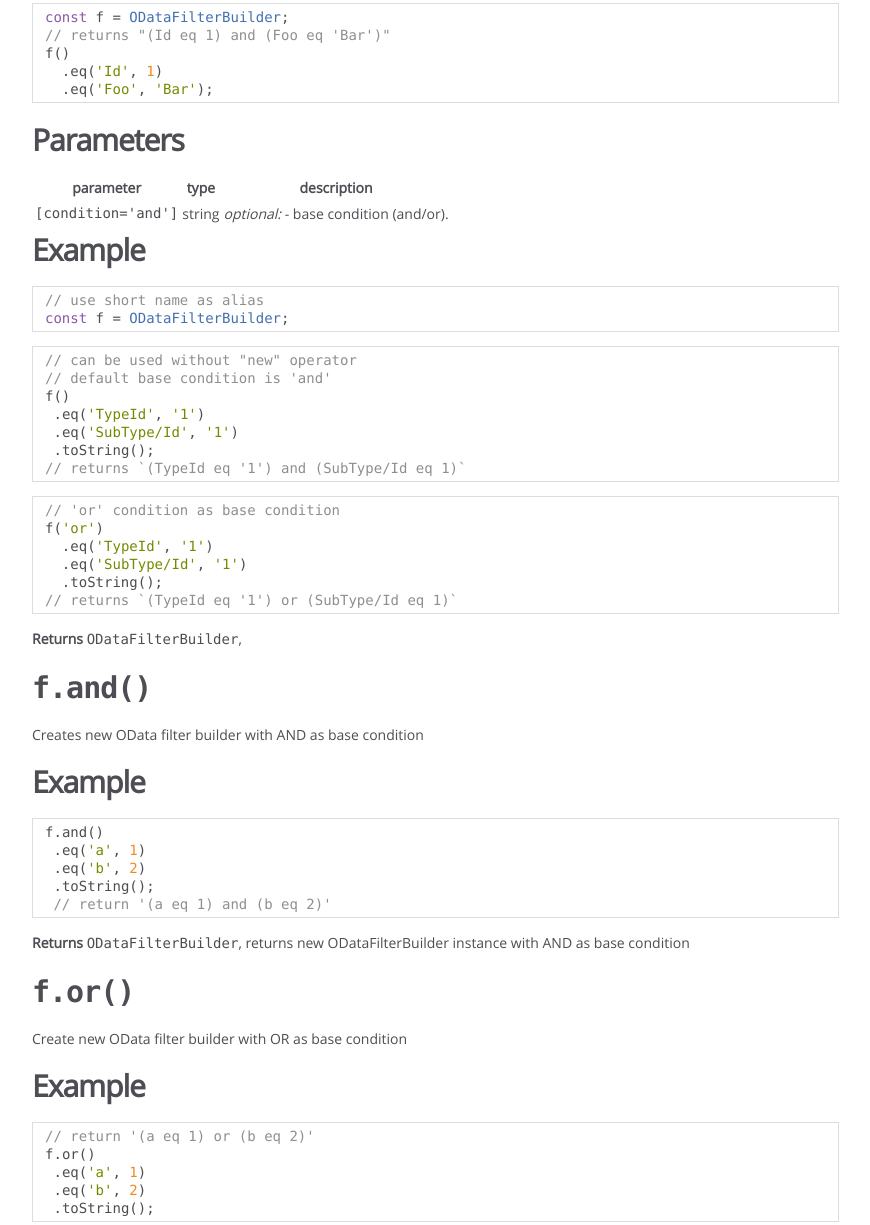
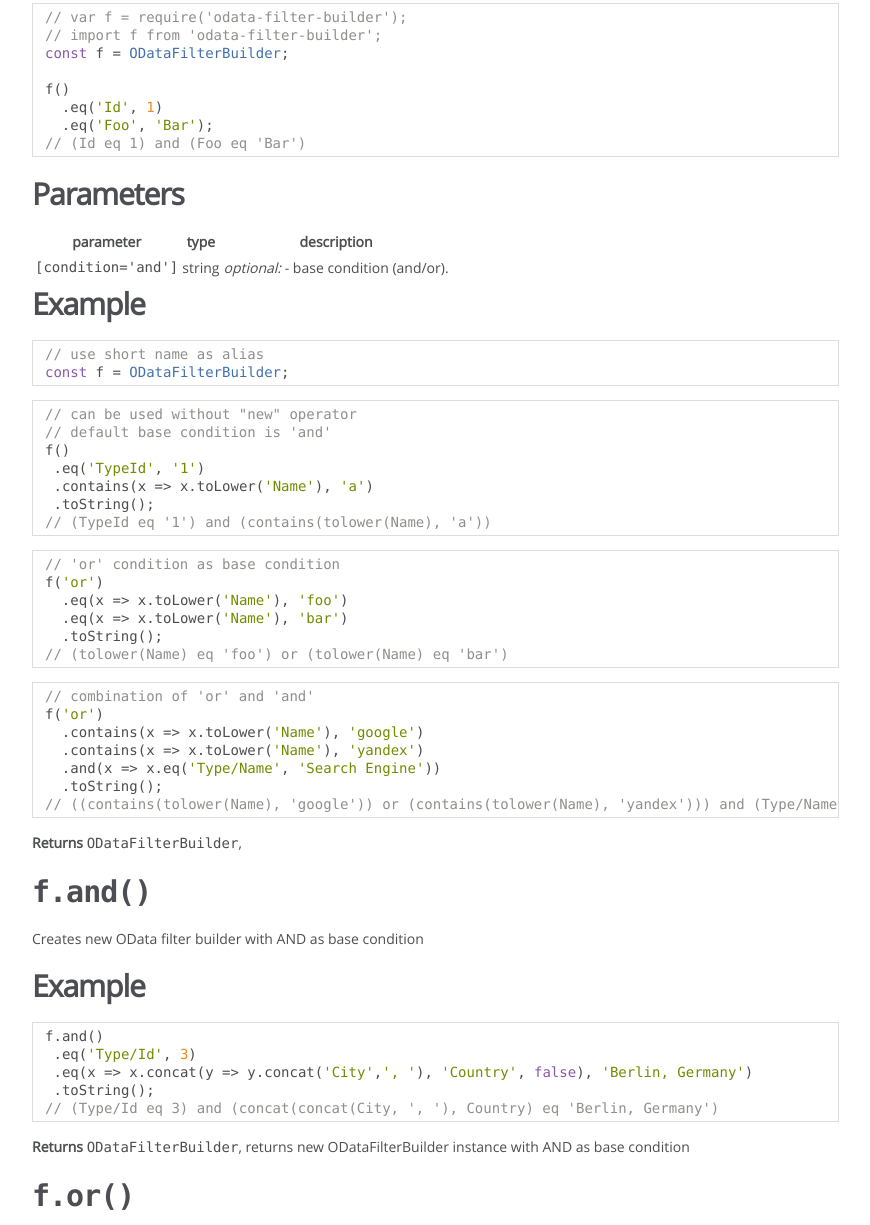
Before and after one commit to bodia-uz/odata-filter-builder, a website: page jsdoc/index.html in a window 1280 px wide. Shown: the part 491-1716 px from the top of the page, without its empty margins (0-870 px from the left). Drawn offline with Linux system fonts and the light colour scheme.

Commit message:
Update README and package info

```diff
--- a/jsdoc/index.html
+++ b/jsdoc/index.html
@@ -51,11 +51,14 @@
 <h3><code>ODataFilterBuilder([condition='and'])</code></h3><p>Creates a new ODataFilterBuilder instance.
 Can be userd without &quot;new&quot; operator.</p>
 <p>Use short name as alias.</p>
-<pre class="prettyprint source lang-js"><code>const f = ODataFilterBuilder;
-// returns &quot;(Id eq 1) and (Foo eq 'Bar')&quot;
+<pre class="prettyprint source lang-js"><code>// var f = require('odata-filter-builder');
+// import f from 'odata-filter-builder';
+const f = ODataFilterBuilder;
+
 f()
   .eq('Id', 1)
-  .eq('Foo', 'Bar');</code></pre><h3>Parameters</h3><table>
+  .eq('Foo', 'Bar');
+// (Id eq 1) and (Foo eq 'Bar')</code></pre><h3>Parameters</h3><table>
 <thead>
 <tr>
 <th>parameter</th>
@@ -76,20 +79,26 @@ const f = ODataFilterBuilder;</code></pre><pre class="prettyprint source lang-js
 // default base condition is 'and'
 f()
  .eq('TypeId', '1')
- .eq('SubType/Id', '1')
+ .contains(x => x.toLower('Name'), 'a')
  .toString();
-// returns `(TypeId eq '1') and (SubType/Id eq 1)`</code></pre><pre class="prettyprint source lang-js"><code>// 'or' condition as base condition
+// (TypeId eq '1') and (contains(tolower(Name), 'a'))</code></pre><pre class="prettyprint source lang-js"><code>// 'or' condition as base condition
 f('or')
-  .eq('TypeId', '1')
-  .eq('SubType/Id', '1')
+  .eq(x => x.toLower('Name'), 'foo')
+  .eq(x => x.toLower('Name'), 'bar')
   .toString();
-// returns `(TypeId eq '1') or (SubType/Id eq 1)`</code></pre><p><strong>Returns</strong> <code>ODataFilterBuilder</code>, </p>
+// (tolower(Name) eq 'foo') or (tolower(Name) eq 'bar')</code></pre><pre class="prettyprint source lang-js"><code>// combination of 'or' and 'and'
+f('or')
+  .contains(x => x.toLower('Name'), 'google')
+  .contains(x => x.toLower('Name'), 'yandex')
+  .and(x => x.eq('Type/Name', 'Search Engine'))
+  .toString();
+// ((contains(tolower(Name), 'google')) or (contains(tolower(Name), 'yandex'))) and (Type/Name eq 'Search Engine')</code></pre><p><strong>Returns</strong> <code>ODataFilterBuilder</code>, </p>
 <h3><code>f.and()</code></h3><p>Creates new OData filter builder with AND as base condition</p>
 <h3>Example</h3><pre class="prettyprint source lang-js"><code>f.and()
- .eq('a', 1)
- .eq('b', 2)
+ .eq('Type/Id', 3)
+ .eq(x => x.concat(y => y.concat('City',', '), 'Country', false), 'Berlin, Germany')
  .toString();
- // return '(a eq 1) and (b eq 2)'</code></pre><p><strong>Returns</strong> <code>ODataFilterBuilder</code>, returns new ODataFilterBuilder instance with AND as base condition</p>
+// (Type/Id eq 3) and (concat(concat(City, ', '), Country) eq 'Berlin, Germany')</code></pre><p><strong>Returns</strong> <code>ODataFilterBuilder</code>, returns new ODataFilterBuilder instance with AND as base condition</p>
 <h3><code>f.or()</code></h3><p>Create new OData filter builder with OR as base condition</p>
 <h3>Example</h3><pre class="prettyprint source lang-js"><code>// return '(a eq 1) or (b eq 2)'
 f.or()
@@ -120,7 +129,7 @@ $ npm run lint</code></pre><h2>Bild</h2><pre class="prettyprint source lang-sh">
 <br class="clear">
 
 <footer>
-    Documentation generated by <a href="https://github.com/jsdoc3/jsdoc">JSDoc 3.4.0</a> on Sun Mar 20 2016 22:12:53 GMT+0200 (EET)
+    Documentation generated by <a href="https://github.com/jsdoc3/jsdoc">JSDoc 3.4.0</a> on Sun Mar 20 2016 23:09:33 GMT+0200 (EET)
 </footer>
 
 <script> prettyPrint(); </script>
--- a/package.json
+++ b/package.json
@@ -4,6 +4,10 @@
   "description": "OData Filter Builder",
   "main": "lib/index.js",
   "jsnext:main": "src/ODataFilterBuilder.js",
+  "repository": {
+    "type": "git",
+    "url": "https://github.com/bodia-uz/odata-filter-builder.git"
+  },
   "config": {
     "standaloneName": "ODataFilterBuilder"
   },
@@ -20,7 +24,7 @@
     "build": "npm run build:lib && npm run build:umd && npm run build:umd:min",
     "jsdoc": "jsdoc -c ./jsdoc.json -R ./README.md"
   },
-  "keywords": [],
+  "keywords": ["javascript", "OData"],
   "author": "Bohdan Lyzanets <bogdan.uz@gmail.com>",
   "license": "ISC",
   "devDependencies": {
```
Also changed, not shown: jsdoc/ODataFilterBuilder.functions.html (+1 -1 lines), jsdoc/ODataFilterBuilder.html (+1 -1 lines), jsdoc/ODataFilterBuilder.js.html (+1 -1 lines), README.md.
